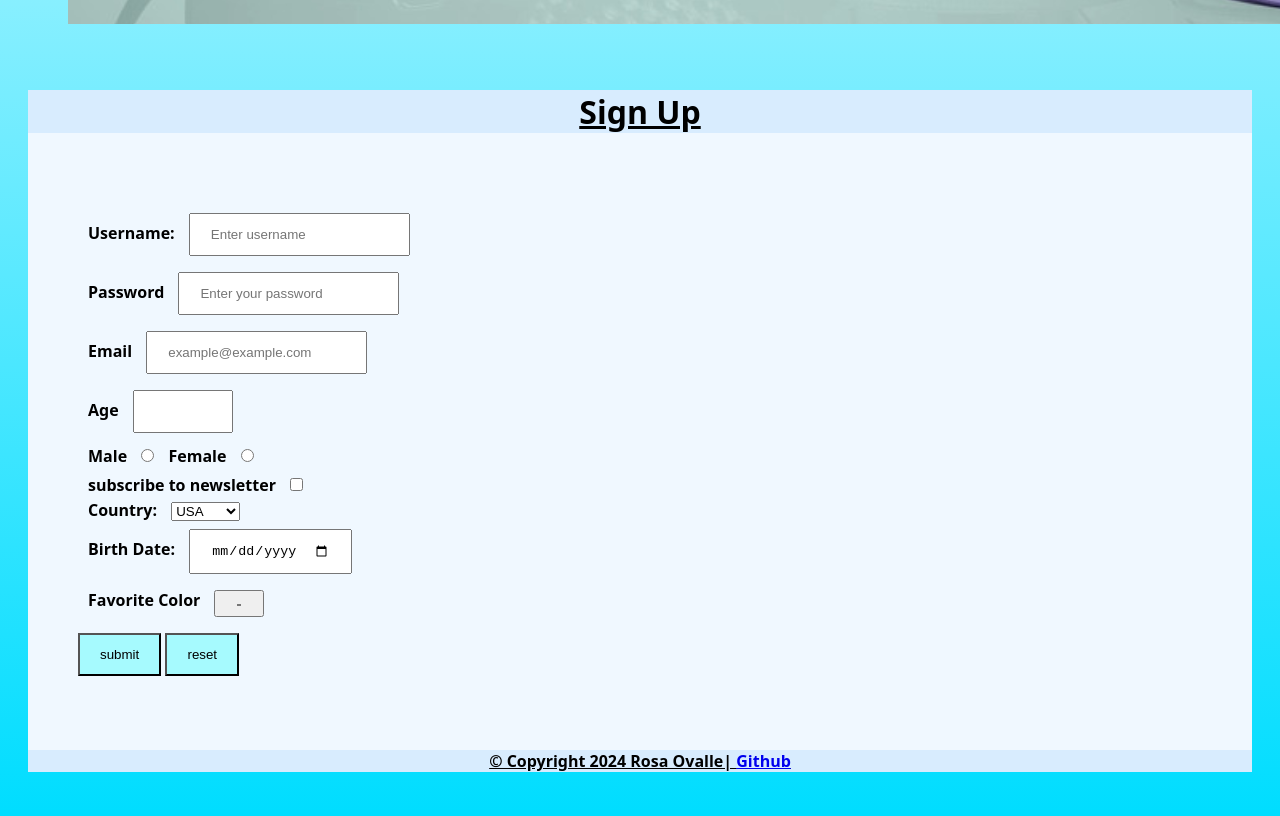
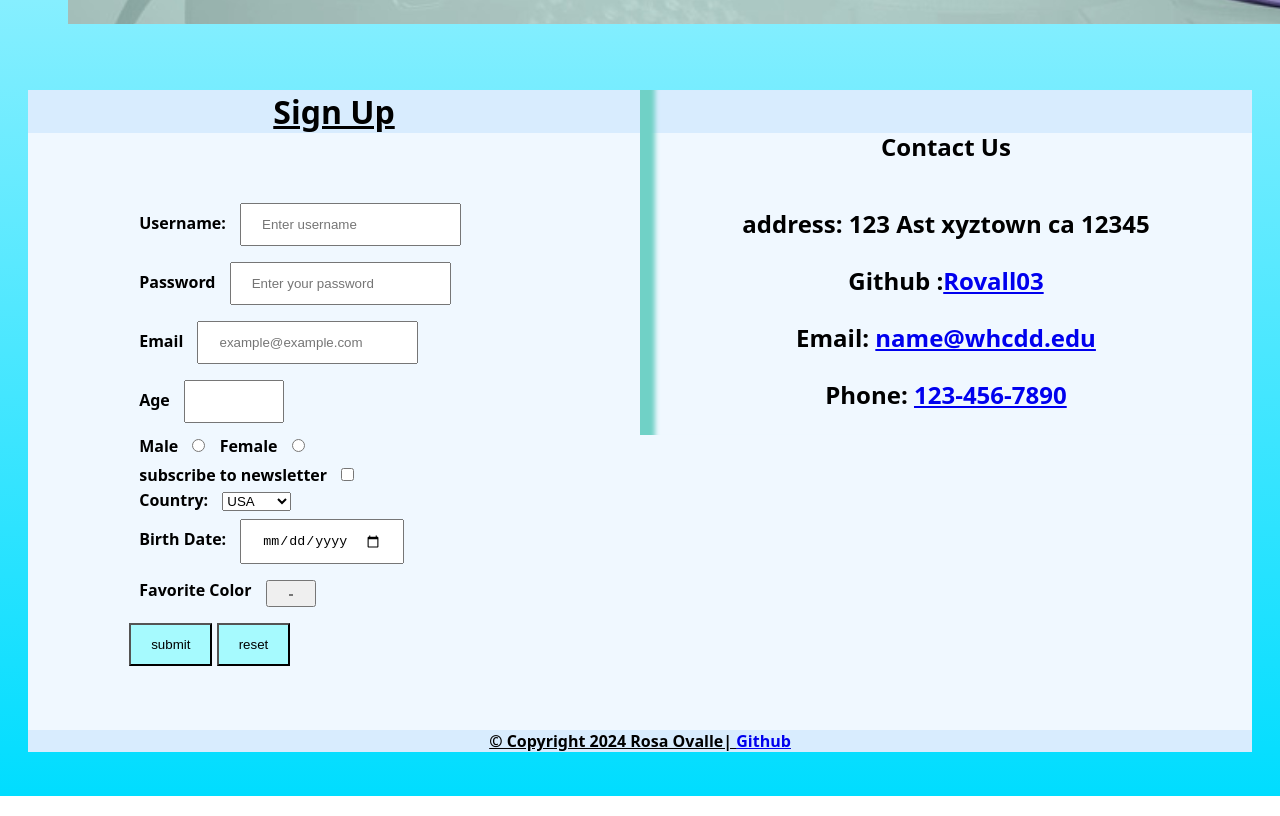
Before and after one commit to Rovall03/COMP001-A-assignment-5, a plain HTML site: page forms.html in a window 1280 px wide. Shown: the part 718-1534 px from the top of the page. Drawn offline with Linux system fonts and the light colour scheme.

Commit message:
added aside

```diff
--- a/forms.html
+++ b/forms.html
@@ -31,11 +31,19 @@
 
    <div class="content">
    <main>
+    <aside>
 
+        <h2>Contact Us</h2>
+        <p> address: 123 Ast  xyztown ca 12345 </p>
+        <p>Github :<a href=" https://github.com/Rovall03" target="_blank">Rovall03</a></p>
+        <p>Email: <a href="name@whcdd.edu">name@whcdd.edu</a></p>
+        <p>Phone: <a href="tel:1234567890">123-456-7890</a></p>
+
+    </aside>
     <h1>Sign Up</h1>
 
 <!--beginning of the form element-->
-<form action="/submit" method="post" style="padding: 50px;">
+<form action="/submit" method="post" style="padding: 40px">
 
 
     <!--label and text input field-->
--- a/main.css
+++ b/main.css
@@ -1,4 +1,4 @@
-body{  padding: 20px;
+body, h2{  padding: 20px;
     font-weight: bolder;
     font-family: system-ui, 'Segoe UI';
   }
@@ -30,26 +30,22 @@ li a:hover {
   background-color: #111;}
 
 /*forms section background blue*/
-
+form{margin-left: 5%;}
 input {
     padding: 12px 20px;
     margin: 8px 0;
     box-sizing: border-box;
   }
+
 label{padding: 10px;}
+
 /*images */
   img {padding: 40px; }
 
+/*contact us */
   aside {
-    width: 40%;
-    padding-left: 0.5rem;
-    margin-left: 0.5rem;
+    box-shadow: inset 20px 0 5px -5px #70d1c6;
+    width: 50%;
     float: right;
-    box-shadow: inset 5px 0 5px -5px #29627e;
-    font-style: italic;
-    color: #29627e;
-  }
-
-  aside > p {
-    margin: 0.5rem;
-  }
+ }
+ aside >p ,h2{font-size:x-large; text-align: center;}
```
Also changed, not shown: index.html (+1 -0 lines), totes.html (+21 -0 lines), images/pexels-david-doddridge-137931305-15059043.jpg (deleted), 1 other file.
